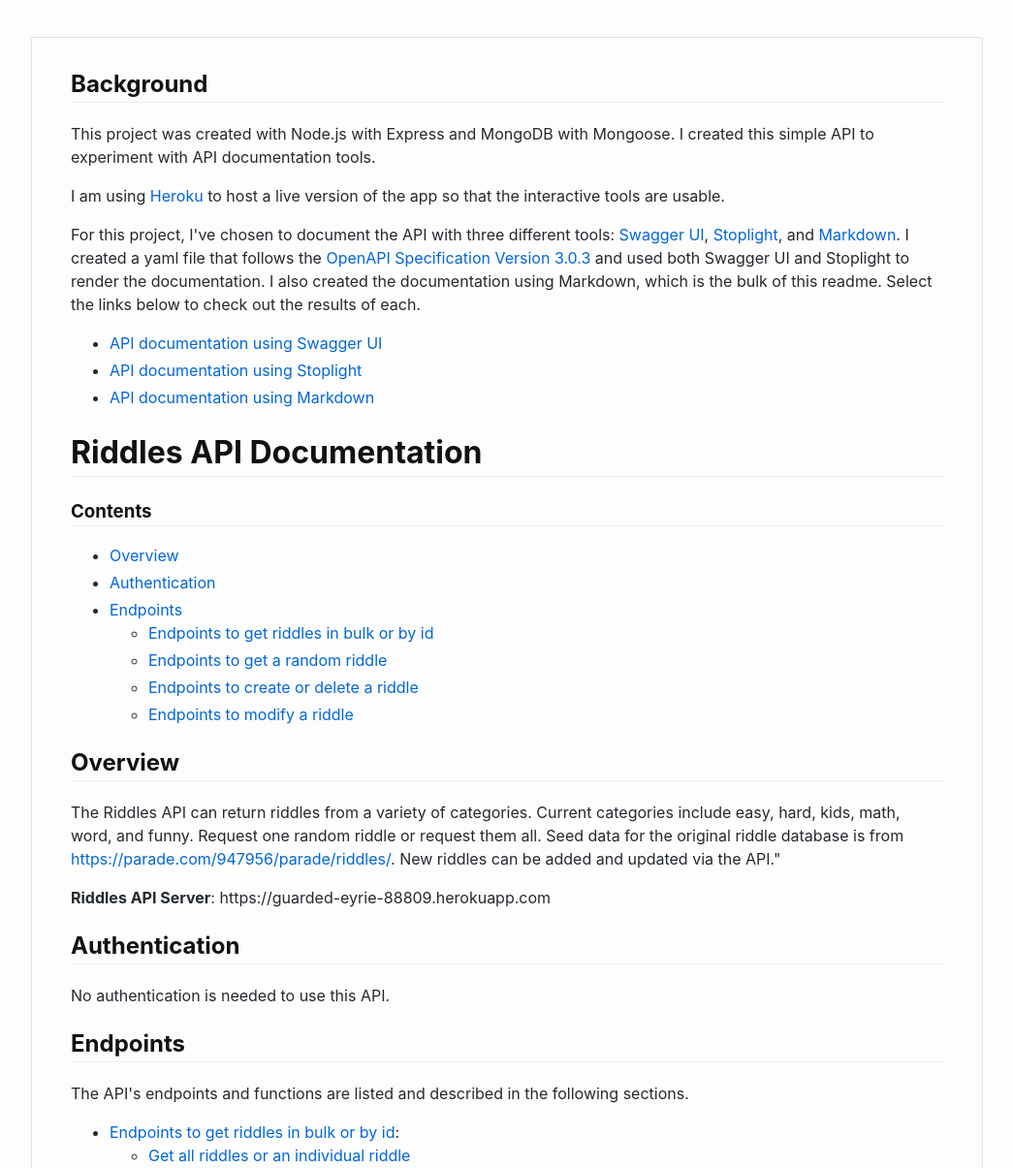
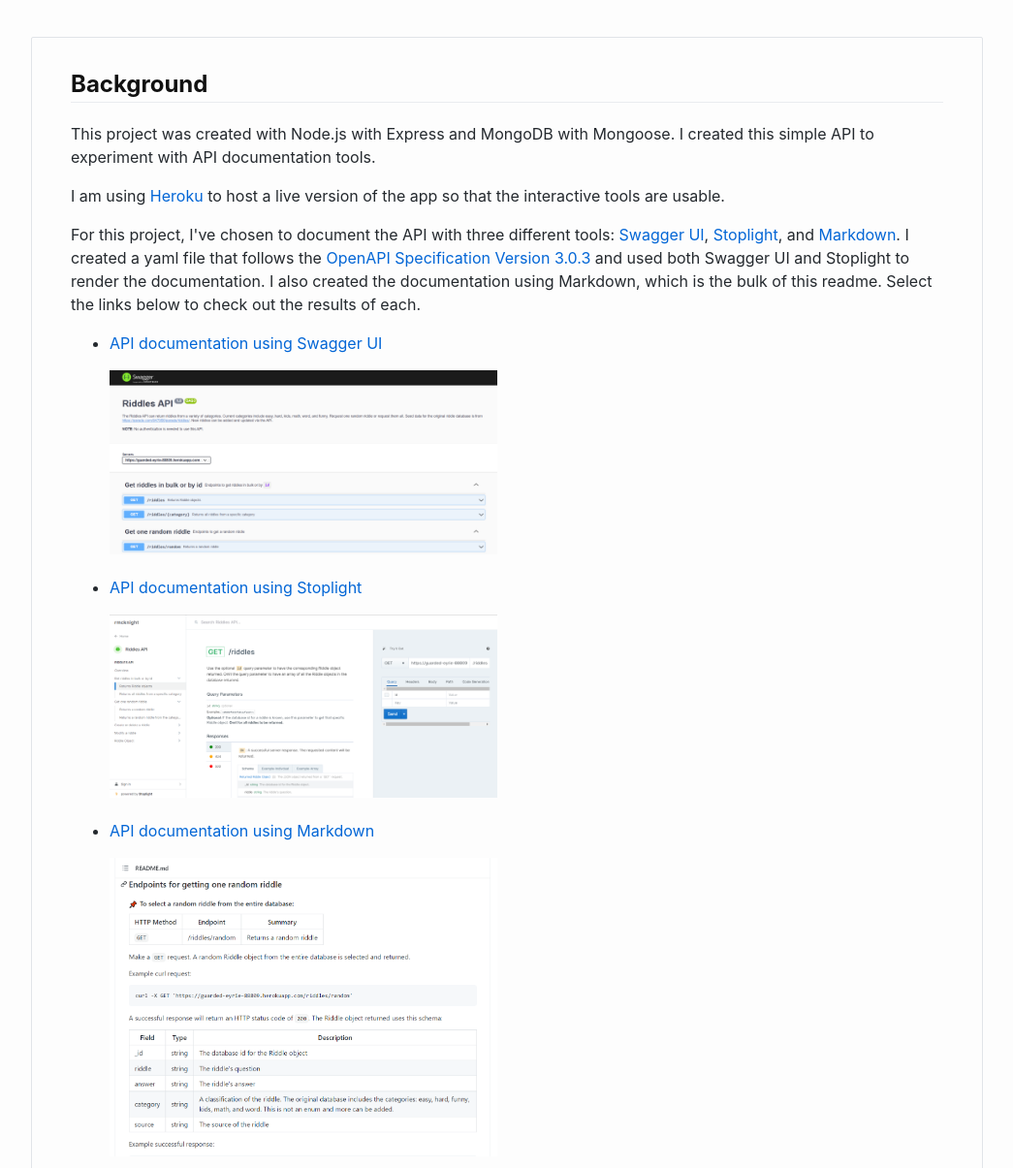
Before and after one commit to rivamcknight/riddles-api, a website: page README.md.html in a window 1280 px wide. Shown: the top 1205 px of the page at 97% size, without its empty margins (117-1162 px from the left). Drawn offline with Linux system fonts and the light colour scheme.

Commit message:
add screen shots previews for each documentation type

```diff
--- a/README.md.html
+++ b/README.md.html
@@ -12,9 +12,12 @@
 <p>I am using <a href="https://www.heroku.com/">Heroku</a> to host a live version of the app so that the interactive tools are usable.</p>
 <p>For this project, I've chosen to document the API with three different tools: <a href="https://swagger.io/tools/swagger-ui/">Swagger UI</a>, <a href="https://stoplight.io/">Stoplight</a>, and <a href="https://en.wikipedia.org/wiki/Markdown">Markdown</a>. I created a yaml file that follows the <a href="https://github.com/OAI/OpenAPI-Specification/blob/main/versions/3.0.3.md">OpenAPI Specification Version 3.0.3</a> and used both Swagger UI and Stoplight to render the documentation. I also created the documentation using Markdown, which is the bulk of this readme. Select the links below to check out the results of each.</p>
 <ul>
-<li><a href="https://guarded-eyrie-88809.herokuapp.com/api-docs">API documentation using Swagger UI</a></li>
-<li><a href="https://rmcknight.stoplight.io/docs/riddles-api/">API documentation using Stoplight</a></li>
-<li><a href="#riddles-api-documentation">API documentation using Markdown</a></li>
+<li><p><a href="https://guarded-eyrie-88809.herokuapp.com/api-docs">API documentation using Swagger UI</a></p>
+<p><a href="https://guarded-eyrie-88809.herokuapp.com/api-docs"><img src="images/swagger.png" alt="Swagger UI screenshot" width="400"/></a></p></li>
+<li><p><a href="https://rmcknight.stoplight.io/docs/riddles-api">API documentation using Stoplight</a></p>
+<p><a href="https://rmcknight.stoplight.io/docs/riddles-api"><img src="images/stoplight.png" alt="Stoplight.io screenshot" width="400"/></a></p></li>
+<li><p><a href="#riddles-api-documentation">API documentation using Markdown</a></p>
+<p><a href="#riddles-api-documentation"><img src="images/markdown.png" alt="Markdown screenshot" width="400"/></a></p></li>
 </ul>
 <h1 id="riddles-api-documentation">Riddles API Documentation</h1>
 <h3 id="contents">Contents</h3>
```
Also changed, not shown: README.md, images/markdown.PNG (added), images/stoplight.PNG (added), images/swagger.PNG (added).
